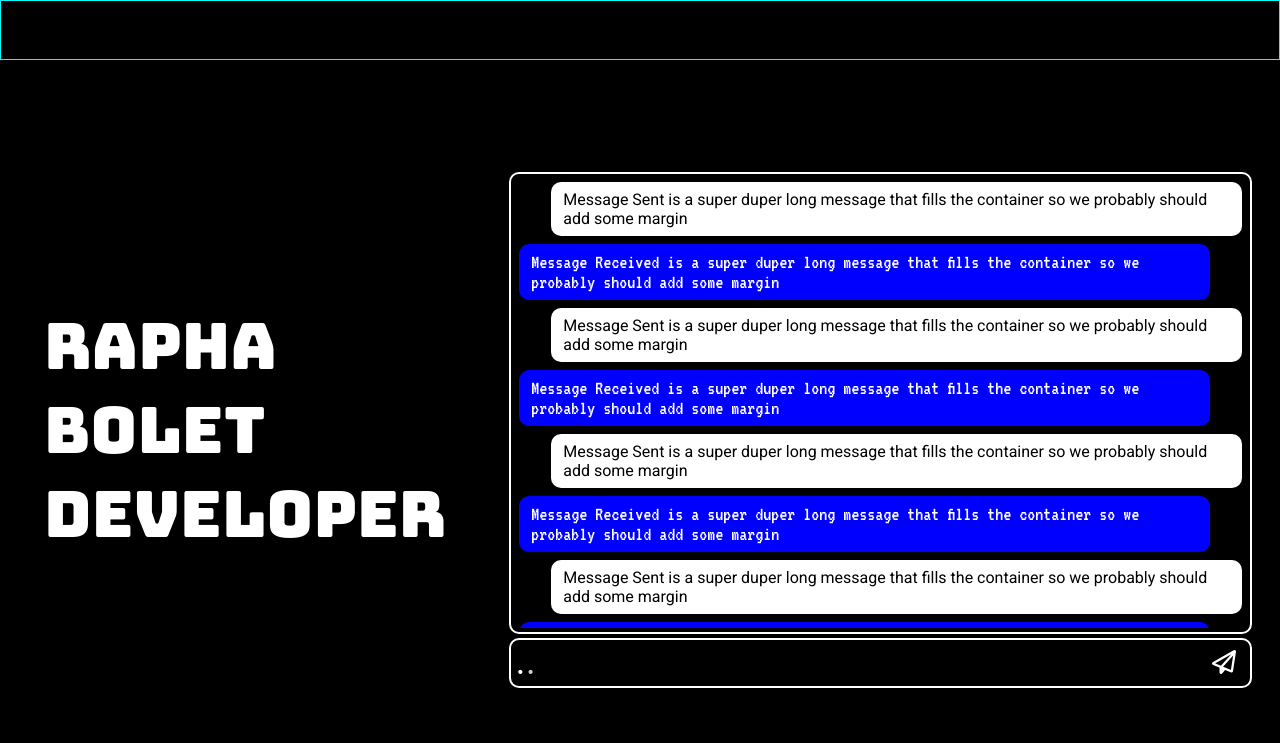
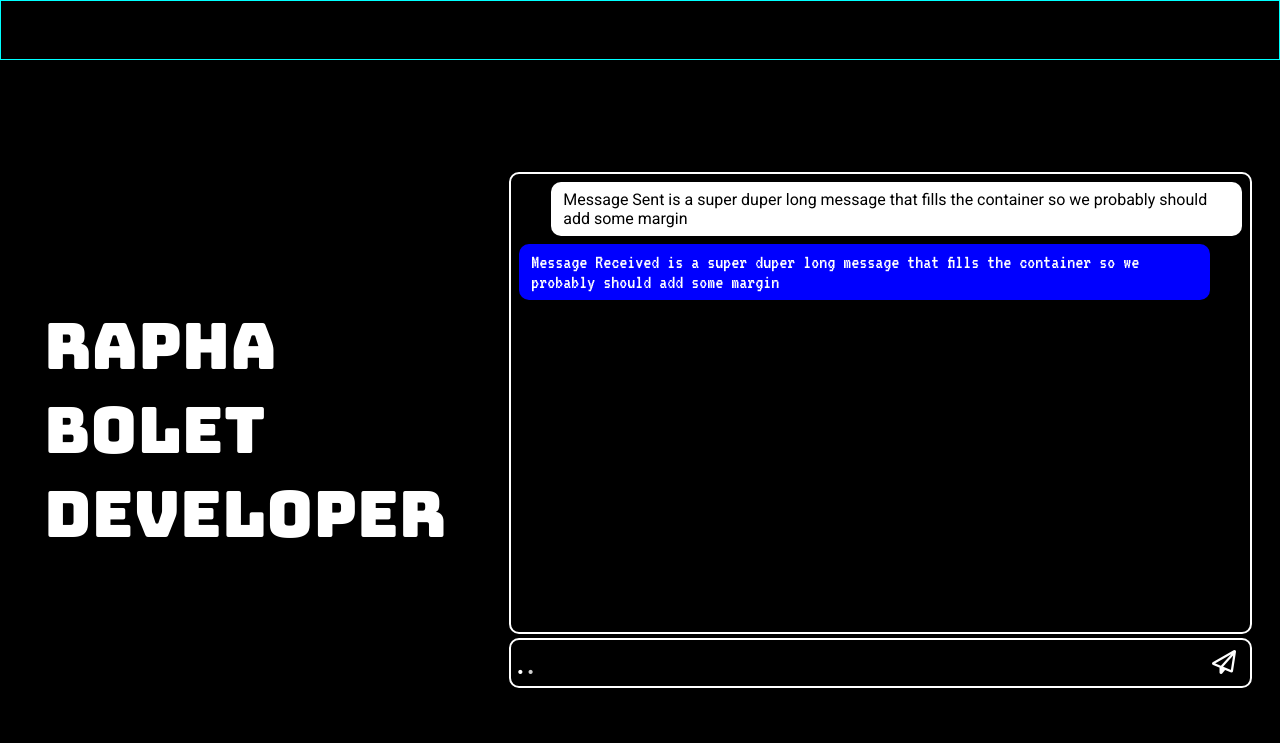
Before and after one commit to rbolet/ex-nihilo, a plain HTML site: page public/index.html in a window 1280 px wide. Drawn offline with Linux system fonts and the light colour scheme.

Commit message:
removed extra messages

```diff
--- a/public/index.html
+++ b/public/index.html
@@ -39,66 +39,6 @@
                       probably should add some margin
                     </p>
                   </div>
-                  <div class="sent message">
-                    <p>
-                      Message Sent is a super duper long message that fills the container so we
-                      probably should add some margin
-                    </p>
-                  </div>
-                  <div class="received message">
-                    <p>
-                      Message Received is a super duper long message that fills the container so we
-                      probably should add some margin
-                    </p>
-                  </div>
-                  <div class="sent message">
-                    <p>
-                      Message Sent is a super duper long message that fills the container so we
-                      probably should add some margin
-                    </p>
-                  </div>
-                  <div class="received message">
-                    <p>
-                      Message Received is a super duper long message that fills the container so we
-                      probably should add some margin
-                    </p>
-                  </div>
-                  <div class="sent message">
-                    <p>
-                      Message Sent is a super duper long message that fills the container so we
-                      probably should add some margin
-                    </p>
-                  </div>
-                  <div class="received message">
-                    <p>
-                      Message Received is a super duper long message that fills the container so we
-                      probably should add some margin
-                    </p>
-                  </div>
-                  <div class="sent message">
-                    <p>
-                      Message Sent is a super duper long message that fills the container so we
-                      probably should add some margin
-                    </p>
-                  </div>
-                  <div class="received message">
-                    <p>
-                      Message Received is a super duper long message that fills the container so we
-                      probably should add some margin
-                    </p>
-                  </div>
-                  <div class="sent message">
-                    <p>
-                      Message Sent is a super duper long message that fills the container so we
-                      probably should add some margin
-                    </p>
-                  </div>
-                  <div class="received message">
-                    <p>
-                      Message Received is a super duper long message that fills the container so we
-                      probably should add some margin
-                    </p>
-                  </div>
                 </div>
               </div>
               <div class="chatbot-border chatbot-input-area">
```
